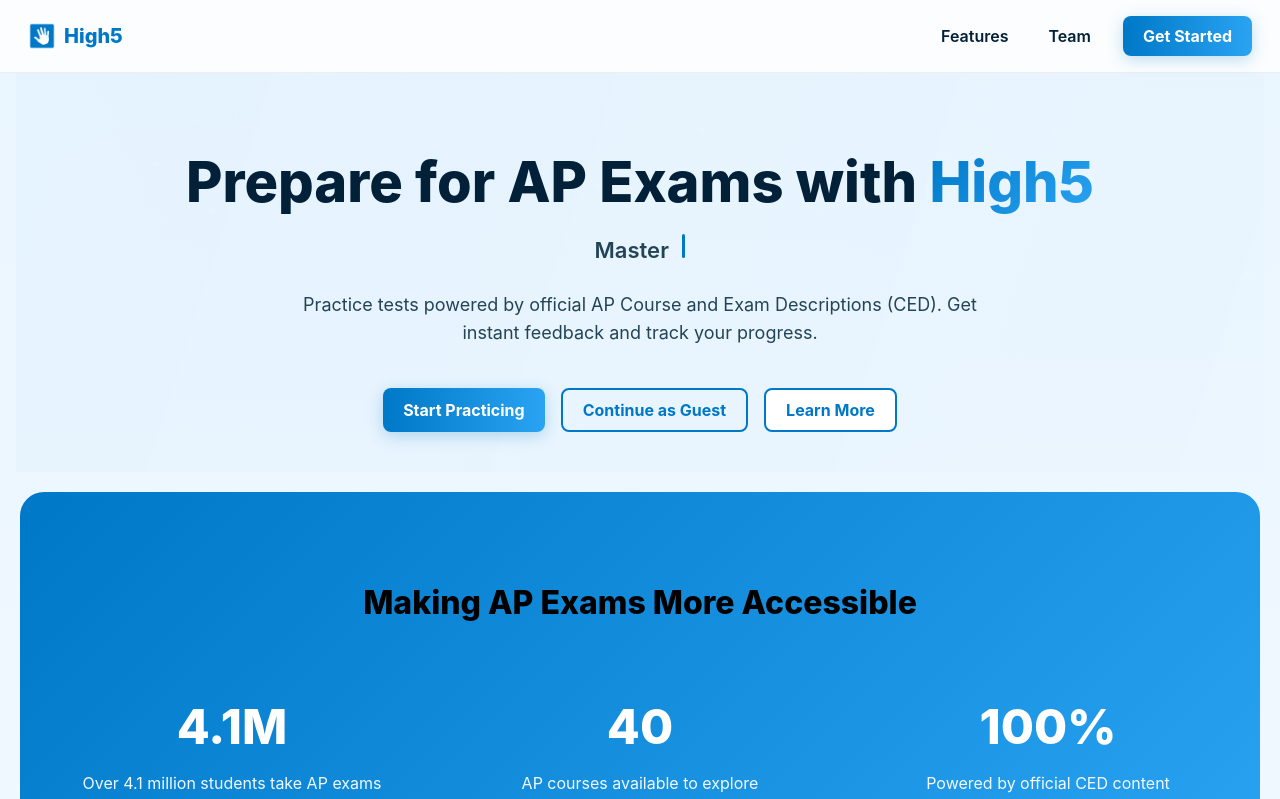
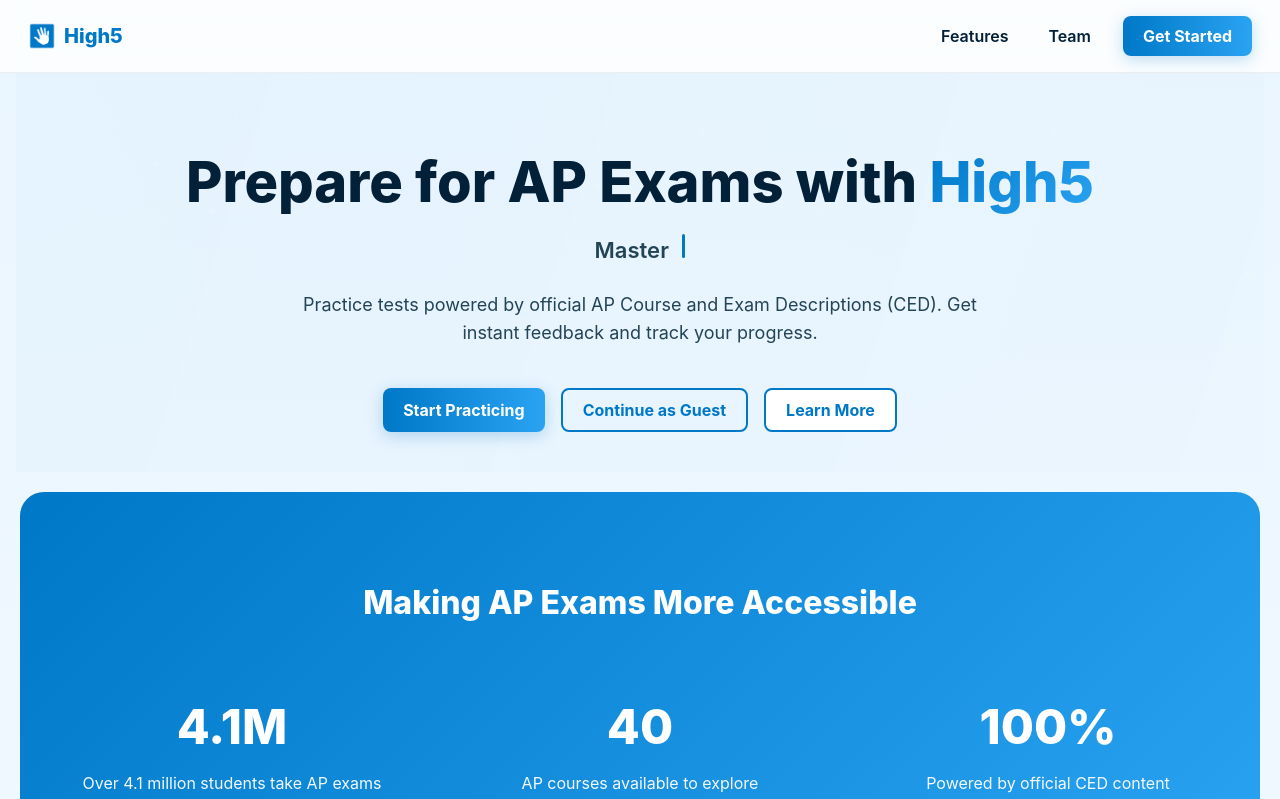
Before and after one commit to sanjugowda216/FiveAI, a React (Vite) app in the folder frontend/: page / in a window 1280 px wide. Shown: the top 799 px of the page. Built offline with nearby package versions, Linux system fonts and the light colour scheme; no server answers.

Commit message:
whiteness

```diff
--- a/frontend/src/pages/Home.jsx
+++ b/frontend/src/pages/Home.jsx
@@ -293,6 +293,7 @@
       fontSize: "32px",
       fontWeight: 800,
       marginBottom: "40px",
+      color: "#fff",
     },
     statsGrid: {
       display: "grid",
```
